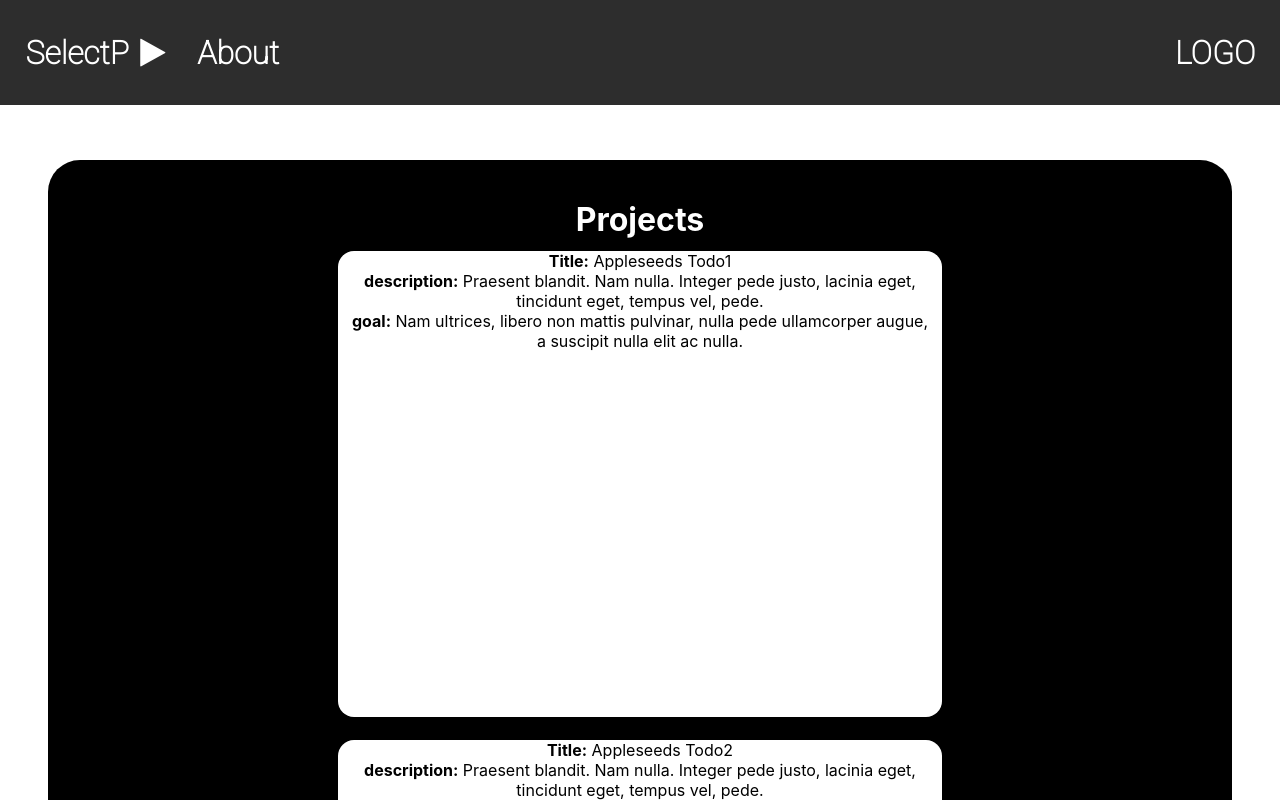
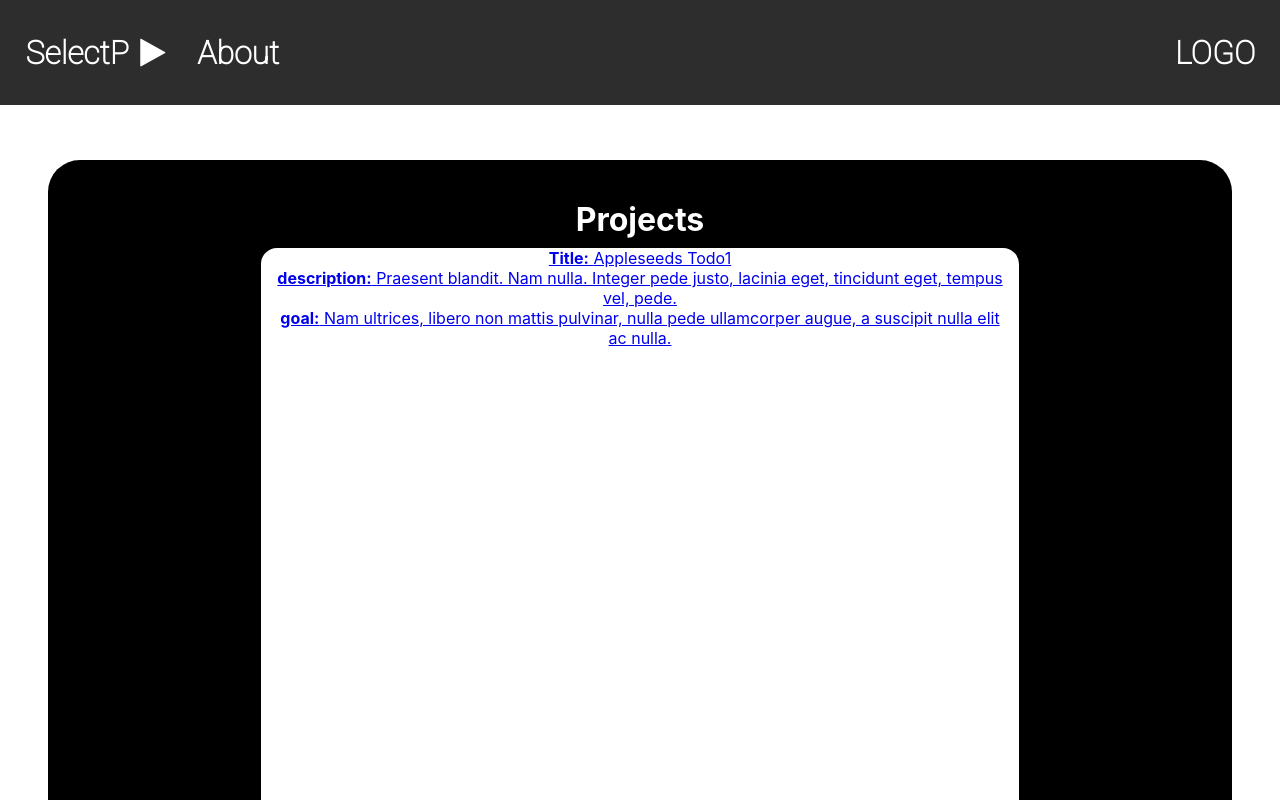
Before and after one commit to morMBen/AppleSeedsTodo_G1, a React (Create React App) app in the folder frontend/: page / in a window 1280 px wide. Shown: the top 800 px of the page. Built offline with nearby package versions, Linux system fonts and the light colour scheme.

Commit message:
before pull

```diff
--- a/frontend/src/App.tsx
+++ b/frontend/src/App.tsx
@@ -9,6 +9,9 @@ import { addTask } from './redux/actions';
 import { tasksReducer } from './redux/taskReducer';
 import { BrowserRouter, Route, Switch } from 'react-router-dom';
 import Navbar from './components/navbar/Navbar';
+//import ProjectCard from './components/ProjectCard';
+import ProjectCardPage from './components/ProjectCardPage';
+import ProjectCard from './components/ProjectCard';
 
 function App() {
   return (
@@ -20,6 +23,7 @@ function App() {
             <Route path='/BackLog' exact component={BackLog} />
             <Route path='/Board' exact component={Board} />
             <Route path='/About' exact component={About} />
+            <Route path='/projects/:id' exact component={ProjectCardPage} />
           </Switch>
         </div>
       </BrowserRouter>
--- /dev/null
+++ b/frontend/src/components/ProjectCard.css
@@ -0,0 +1,12 @@
+.project-card {
+  height: 100vh;
+  width: 80%;
+}
+.container-div {
+  display: flex;
+  justify-content: center;
+  align-items: center;
+  height: 100%;
+  margin: auto;
+  width: 80%;
+}
--- /dev/null
+++ b/frontend/src/components/ProjectCard.tsx
@@ -0,0 +1,35 @@
+import React, { useState } from 'react';
+import { Project } from './welcomePage/Welcomepage';
+import { data } from '../mockData';
+import ProjectCardPage from './ProjectCardPage';
+import { BrowserRouter as Router, Link } from 'react-router-dom';
+import './ProjectCard.css';
+
+export default function ProjectCard(props: any) {
+  const [projects, setProjects] = useState<Project[]>(data);
+  //   const id = props._id;
+  //   console.log(id);
+
+  return (
+    <div className='container-div'>
+      <div className='project-card' key={props._id}>
+        <p className='project-paragraph'>
+          <strong>Title:</strong> {props.title}
+        </p>
+        <p className='project-paragraph'>
+          <strong>description:</strong> {props.description}
+        </p>
+        <p className='project-paragraph'>
+          <strong>goal:</strong> {props.goal}
+        </p>
+      </div>
+      {/* <button
+        onClick={() => {
+          return <ProjectCardPage id={props.id}></ProjectCardPage>;
+        }}
+      >
+        move to Project
+      </button> */}
+    </div>
+  );
+}
--- /dev/null
+++ b/frontend/src/components/ProjectCardPage.tsx
@@ -0,0 +1,8 @@
+import React from 'react';
+
+export default function ProjectCardPage(props: any) {
+  console.log(props);
+  console.log('hila');
+
+  return <div>{props.title}</div>;
+}
--- a/frontend/src/components/welcomePage/Welcomepage.tsx
+++ b/frontend/src/components/welcomePage/Welcomepage.tsx
@@ -9,6 +9,8 @@ import { TasksState } from '../../redux/taskReducer';
 import './welcomePage.css';
 import { data } from '../../mockData';
 import { BrowserRouter as Router, Link } from 'react-router-dom';
+import ProjectCard from '../ProjectCard';
+import ProjectCardPage from '../ProjectCardPage';
 
 export interface Project {
   _id: string;
@@ -39,19 +41,20 @@ export default function _WelcomePage() {
   const renderProjects = () => {
     const renderedResults = data.map((project) => {
       return (
-        <div className='project-card' key={project._id} onClick={() => {}}>
-          <p className='project-paragraph'>
-            <strong>Title:</strong> {project.title}
-          </p>
-          <p className='project-paragraph'>
-            <strong>description:</strong> {project.description}
-          </p>
-          <p className='project-paragraph'>
-            <strong>goal:</strong> {project.goal}
-          </p>
+        <div>
+          <Link to={`./projects/:${project._id}`} key={project._id}>
+            <ProjectCard
+              project={project}
+              key={project._id}
+              title={project.title}
+              description={project.description}
+              goal={project.goal}
+            ></ProjectCard>
+          </Link>
         </div>
       );
     });
+
     return renderedResults;
   };
 
@@ -59,7 +62,7 @@ export default function _WelcomePage() {
     <div className='welcome-page'>
       {/* {console.log(props.tasks) } */}
       <h1>Projects</h1> {loading ? <Spinner /> : renderProjects()}
-      <Link to='/BackLog'>hhhh</Link>;
+      <Link to='/BackLog'>go to backLog</Link>;
     </div>
   );
 }
--- a/frontend/src/mockData.ts
+++ b/frontend/src/mockData.ts
@@ -56,7 +56,7 @@ const project2: Project = {
 };
 const project3: Project = {
   _id: '125a',
-  title: 'Appleseeds Todo2',
+  title: 'Appleseeds Todo3',
   description: 'Praesent blandit. Nam nulla. Integer pede justo, lacinia eget, tincidunt eget, tempus vel, pede.',
   goal: 'Nam ultrices, libero non mattis pulvinar, nulla pede ullamcorper augue, a suscipit nulla elit ac nulla.',
   tasks: [task1, task2, task3],
```
